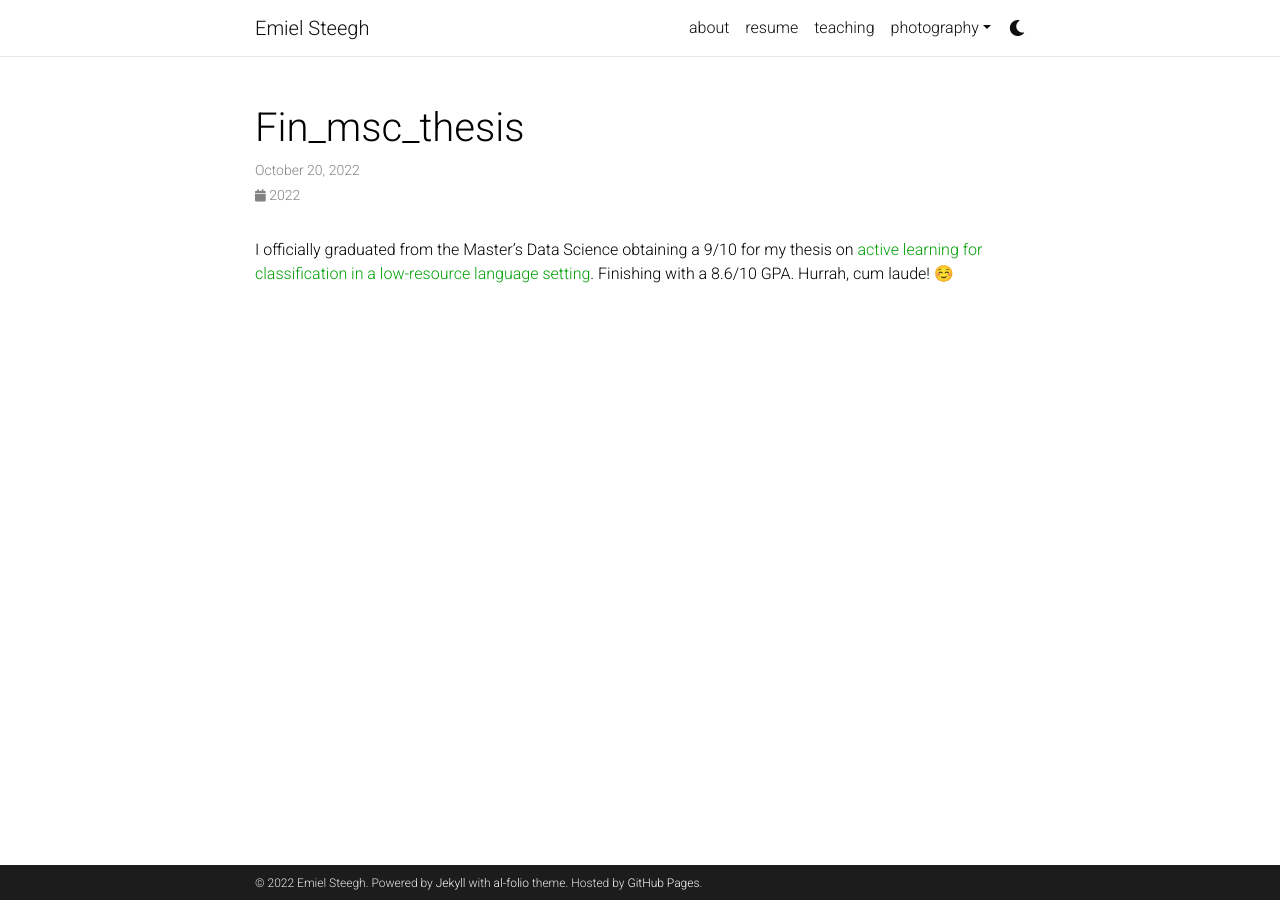
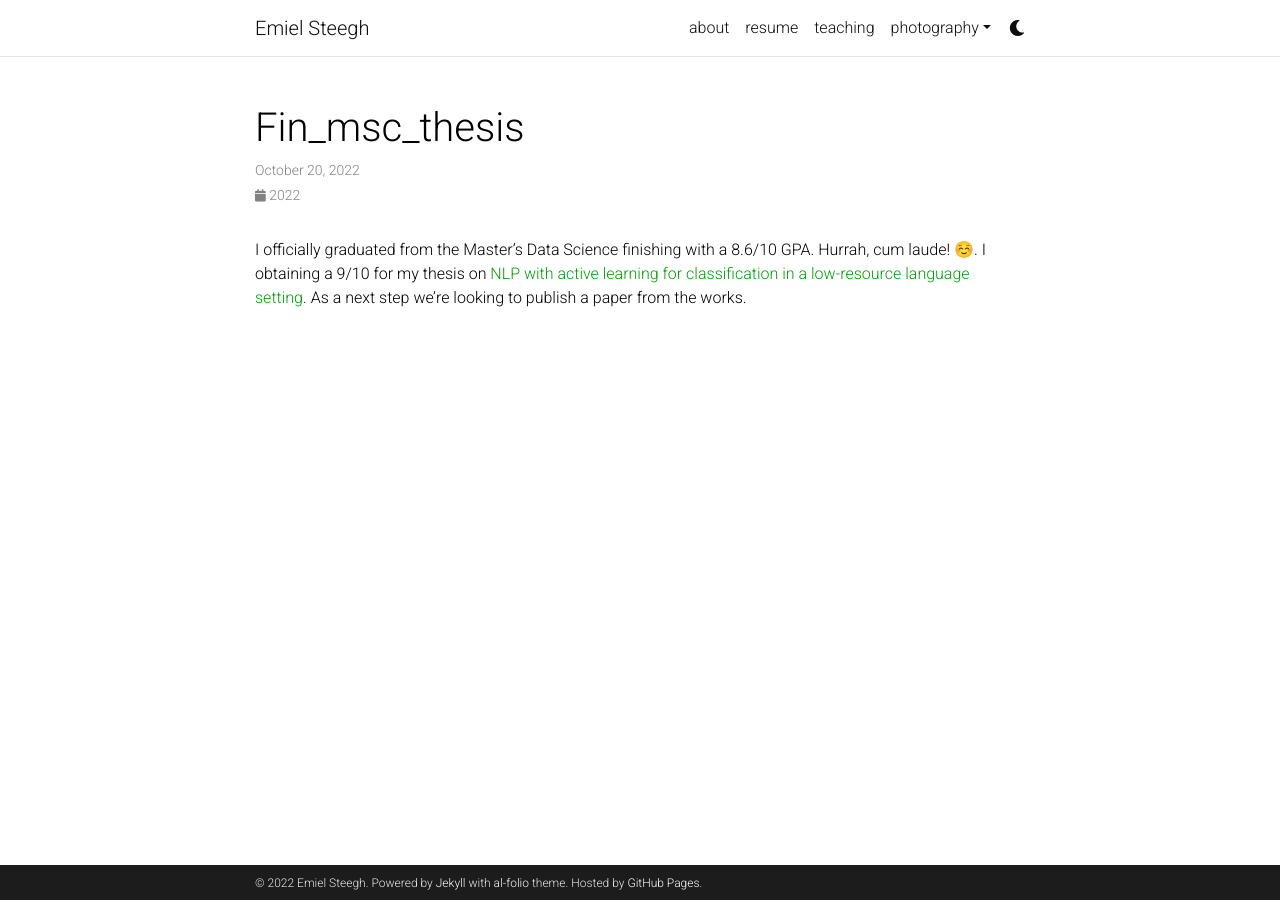
Before and after one commit to emielsteegh/emielsteegh.github.io, a Jekyll site: the page built from _news/fin_msc_thesis.md, in a window 1280 px wide. Built offline with Jekyll 4.4.1, drawn with Linux system fonts in a browser that asks for light colours; comment, search, counter and statistics services are not loaded; a style sheet for code colours, icons or effects is not loaded.

Commit message:
update fin_thesis

```diff
--- a/_news/fin_msc_thesis.md
+++ b/_news/fin_msc_thesis.md
@@ -4,4 +4,4 @@ date: 2022-10-20 00:00:00-0000
 inline: true
 ---
 
-I officially graduated from the Master's Data Science obtaining a 9/10 for my thesis on [active learning for classification in a low-resource language setting](https://arxiv.org/abs/placeholder_the_article_is_on_its_way). Finishing with a 8.6/10 GPA. Hurrah, cum laude! ☺️
+I officially graduated from the Master's Data Science finishing with a 8.6/10 GPA. Hurrah, cum laude! ☺️. I obtaining a 9/10 for my thesis on [NLP with active learning for classification in a low-resource language setting](https://arxiv.org/abs/placeholder_the_article_is_on_its_way). As a next step we're looking to publish a paper from the works.
```
